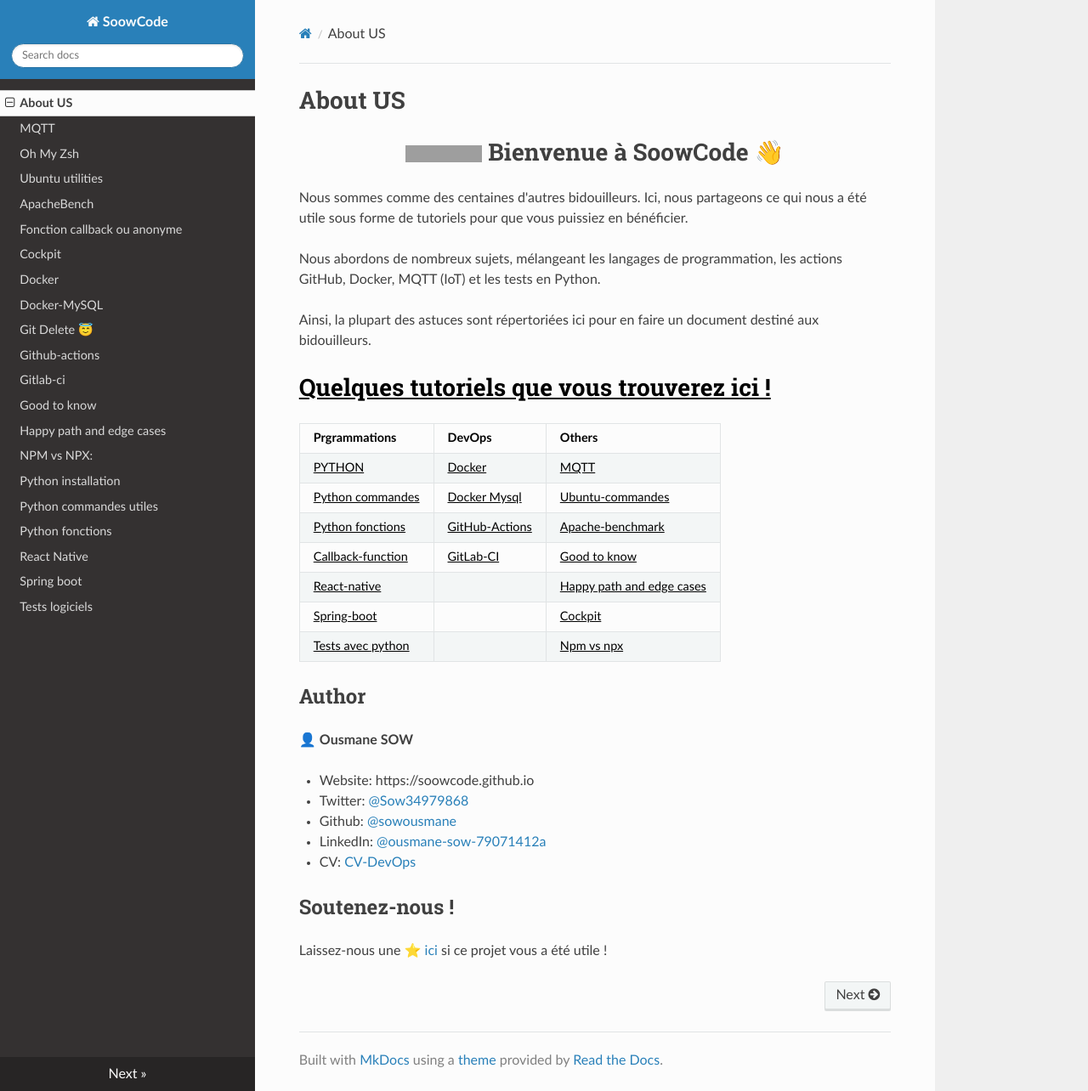
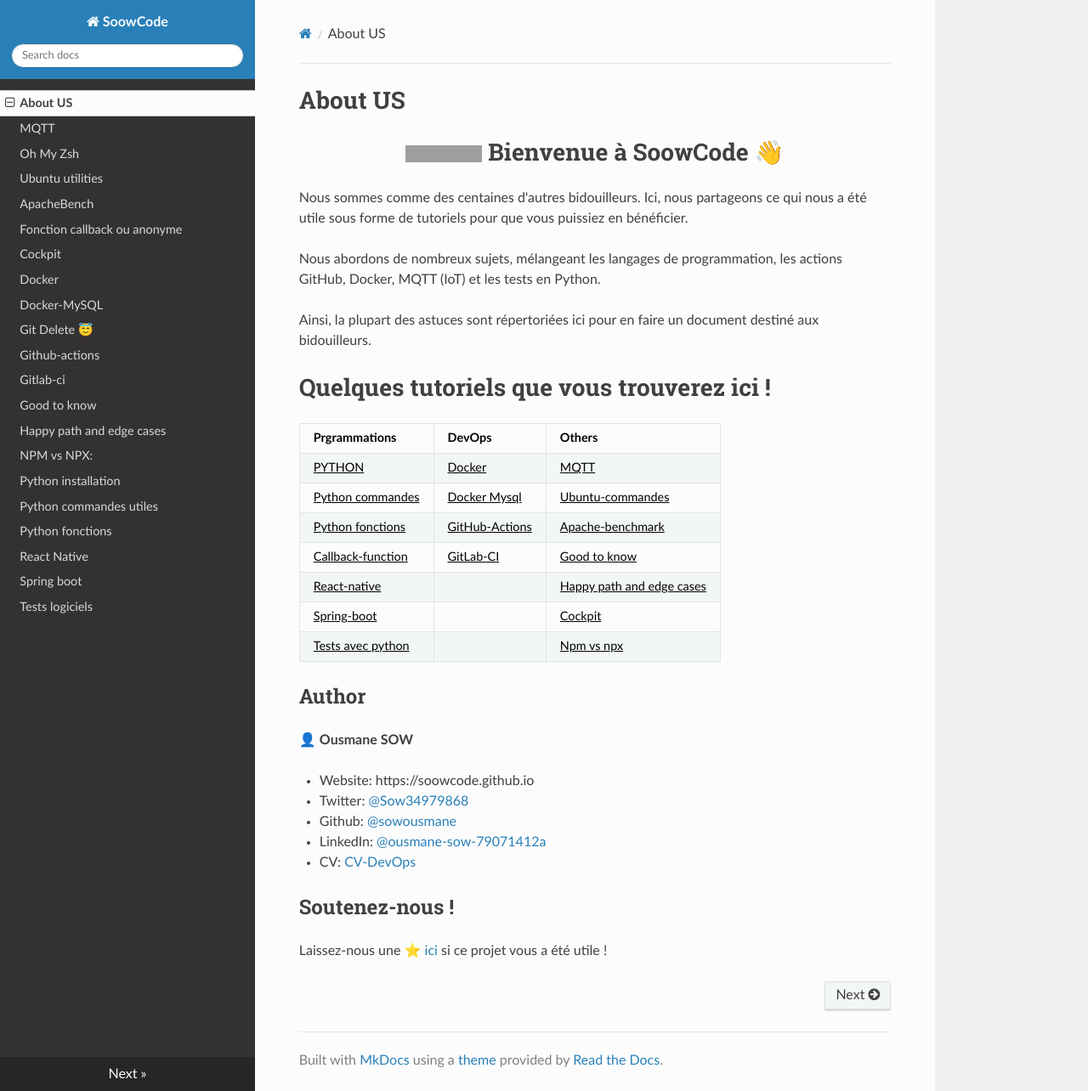
Before and after one commit to soowcode/soowcode.github.io, an MkDocs documentation site: the page built from docs/index.md, in a window 1280 px wide and 1284 px high. Shown: the whole window at 85% size. Built offline with MkDocs 1.6.1, drawn with Linux system fonts in a browser that asks for light colours; nearby versions of some CDN libraries; grey boxes are pictures that could not be loaded.

Commit message:
Update index.md

```diff
--- a/docs/index.md
+++ b/docs/index.md
@@ -13,7 +13,7 @@
 
 Ainsi, la plupart des astuces sont répertoriées ici pour en faire un document destiné aux bidouilleurs.
 
-<h1 style="text-decoration: underline; color:black"> Quelques tutoriels que vous trouverez ici !</h1>
+<h1> Quelques tutoriels que vous trouverez ici !</h1>
 
 Prgrammations | DevOps | Others
 ------- | ---------------- | ----------
```
